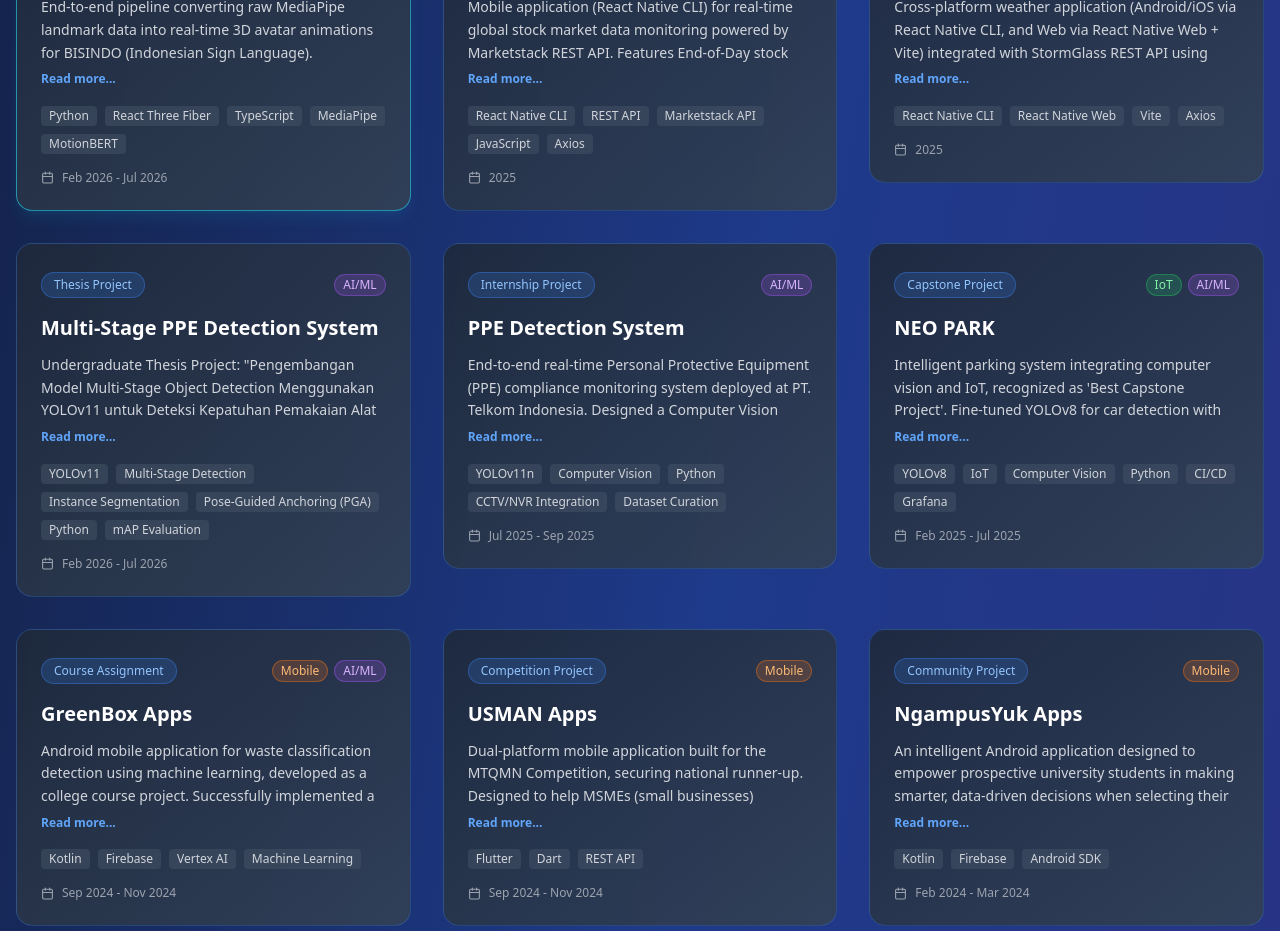
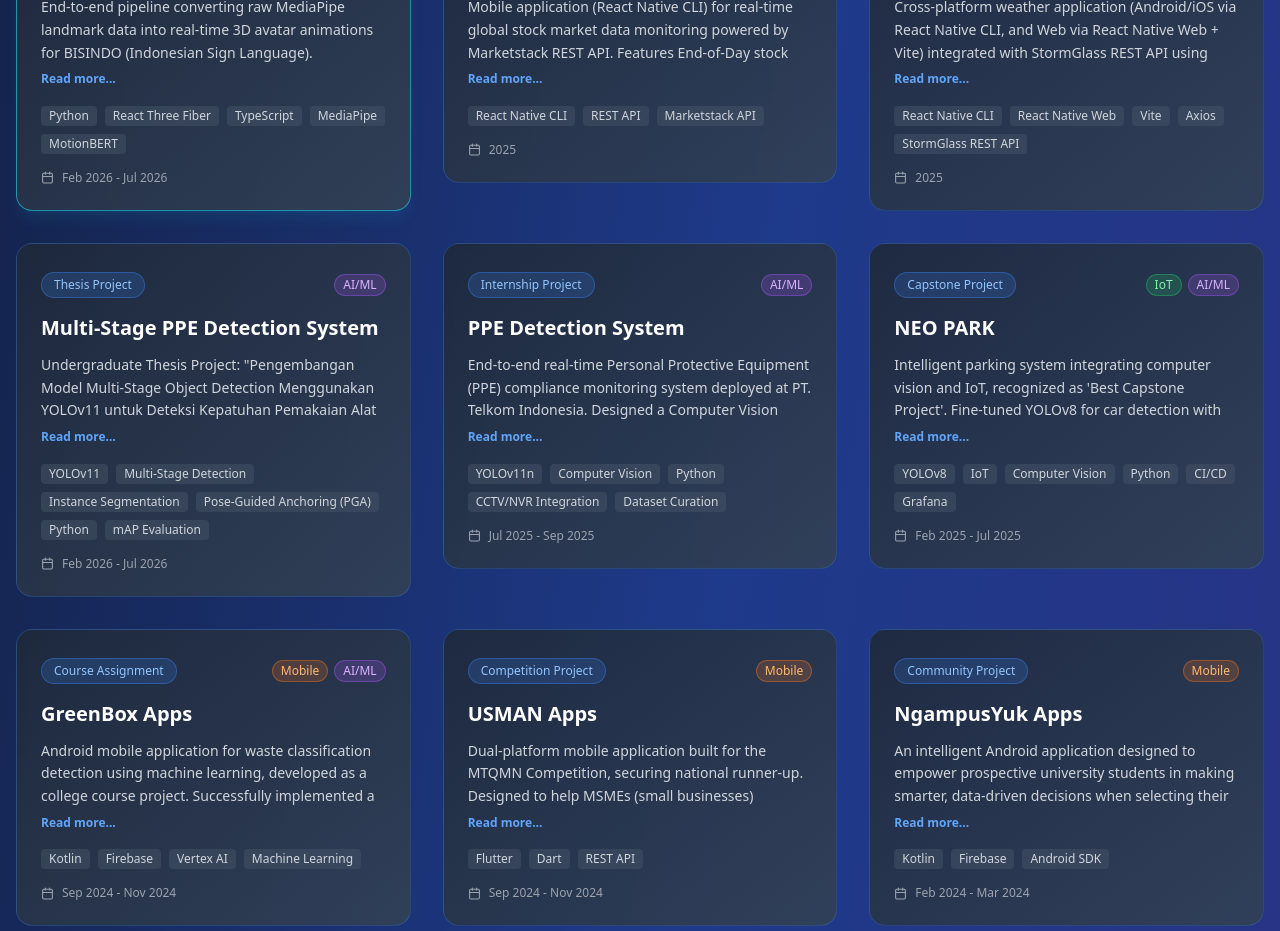
Before and after one commit to AhmadSultanMA/web-porto, a React (Vite) app: page / in a window 1280 px wide. Shown: the part 2720-3651 px from the top of the page. Built offline with nearby package versions, Linux system fonts and the light colour scheme.

Commit message:
update tech

```diff
--- a/src/data/portfolioData.js
+++ b/src/data/portfolioData.js
@@ -72,7 +72,7 @@ export const projects = [
     title: "MarketStack-RN",
     description:
       "Mobile application (React Native CLI) for real-time global stock market data monitoring powered by Marketstack REST API. Features End-of-Day stock prices (open/close, high/low, volume, and % change) for global stocks, live ticker/issuer search, world stock exchange directory (MIC code, country, time zone), dynamic custom API key configuration without rebuilding, and an automated mock data fallback system during offline states or API errors to prevent crashes.",
-    tech: ["React Native CLI", "REST API", "Marketstack API", "JavaScript", "Axios"],
+    tech: ["React Native CLI", "REST API", "Marketstack API"],
     date: "2025",
     type: "Personal Project",
     category: "Mobile",
@@ -83,7 +83,7 @@ export const projects = [
     title: "Weather App RN",
     description:
       "Cross-platform weather application (Android/iOS via React Native CLI, and Web via React Native Web + Vite) integrated with StormGlass REST API using Axios. Features location search & geocoding, comprehensive weather metrics, horizontal scrolling hourly forecast, 30-minute local caching, and a daily API quota counter for rate-limit optimization.",
-    tech: ["React Native CLI", "React Native Web", "Vite", "Axios"],
+    tech: ["React Native CLI", "React Native Web", "Vite", "Axios", "StormGlass REST API"],
     date: "2025",
     type: "Personal Project",
     category: ["Mobile", "Web"],
```
